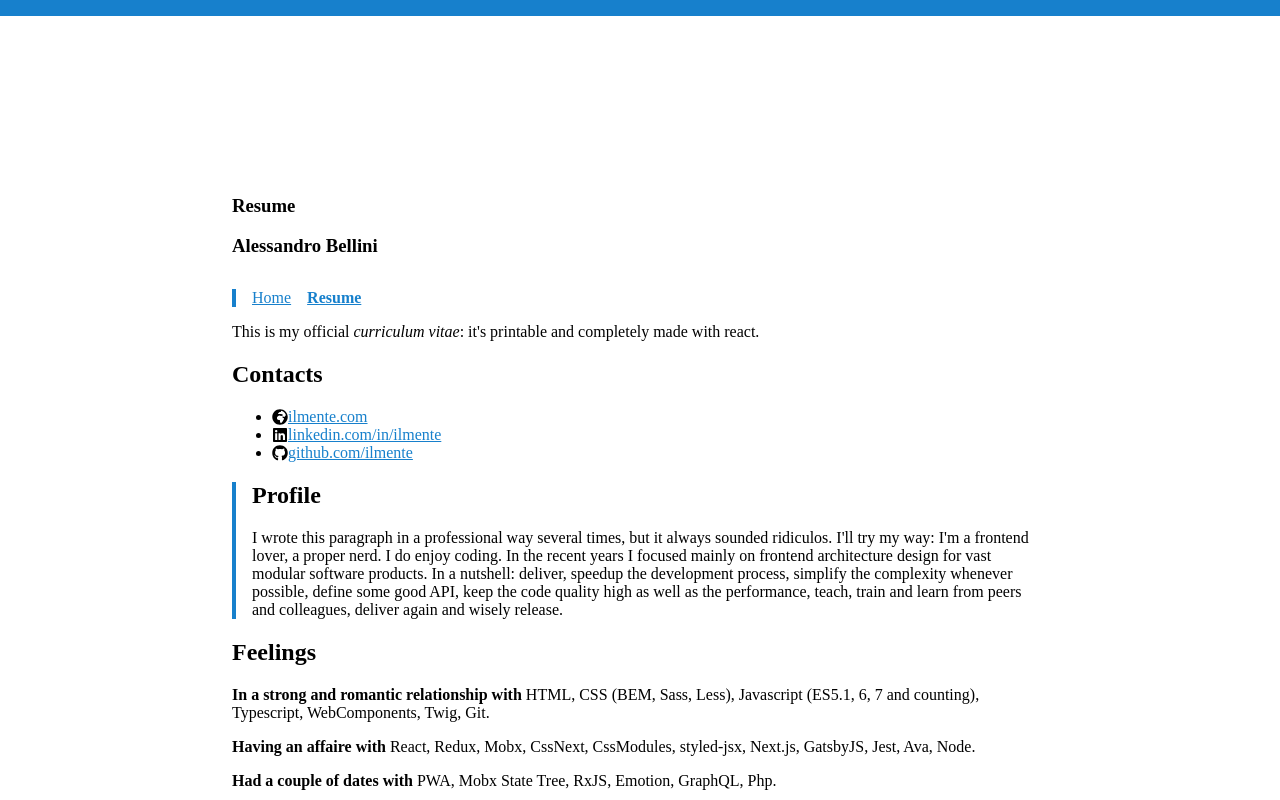
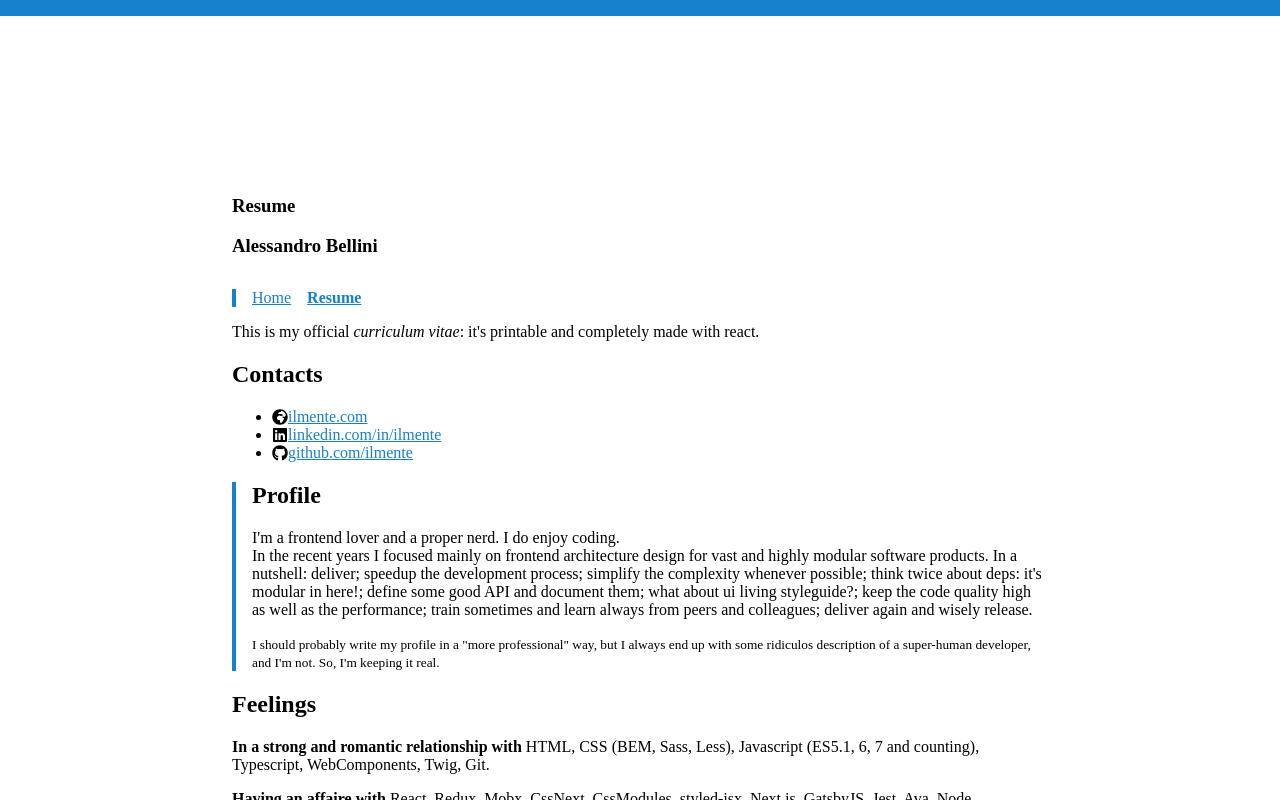
Before and after one commit to ilmente/ilmente.com, a Next.js app: page /resume in a window 1280 px wide. Shown: the top 800 px of the page. Built offline with nearby package versions, Linux system fonts and the light colour scheme.

Commit message:
update resume profile

```diff
--- a/pages/resume.js
+++ b/pages/resume.js
@@ -67,13 +67,18 @@ export default withLocation(({ location }) => {
                         <Panel onlyWide>
                             <h2>Profile</h2>
                             <p>
-                                I wrote this paragraph in a professional way several times,
-                                but it always sounded ridiculos.
-                                I'll try my way: I'm a frontend lover, a proper nerd. I do enjoy coding.
-                                In the recent years I focused mainly on frontend architecture design for vast
-                                modular software products. In a nutshell: deliver, speedup the development process, simplify the
-                                complexity whenever possible, define some good API, keep the code quality high as well as the performance,
-                                teach, train and learn from peers and colleagues, deliver again and wisely release.
+                                I'm a frontend lover and a proper nerd. I do enjoy coding.<br />
+                                In the recent years I focused mainly on frontend architecture design for vast and highly
+                                modular software products. In a nutshell: deliver; speedup the development process; simplify the
+                                complexity whenever possible; think twice about deps: it's modular in here!; define some good API
+                                and document them; what about ui living styleguide?; keep the code quality high as well as the performance;
+                                train sometimes and learn always from peers and colleagues; deliver again and wisely release.
+                            </p>
+                            <p className="only-screen">
+                                <small className="text-alt">
+                                    I should probably write my profile in a "more professional" way, but I always end up with some
+                                    ridiculos description of a super-human developer, and I'm not. So, I'm keeping it real.
+                                </small>
                             </p>
                         </Panel>
                     </Col>
```
